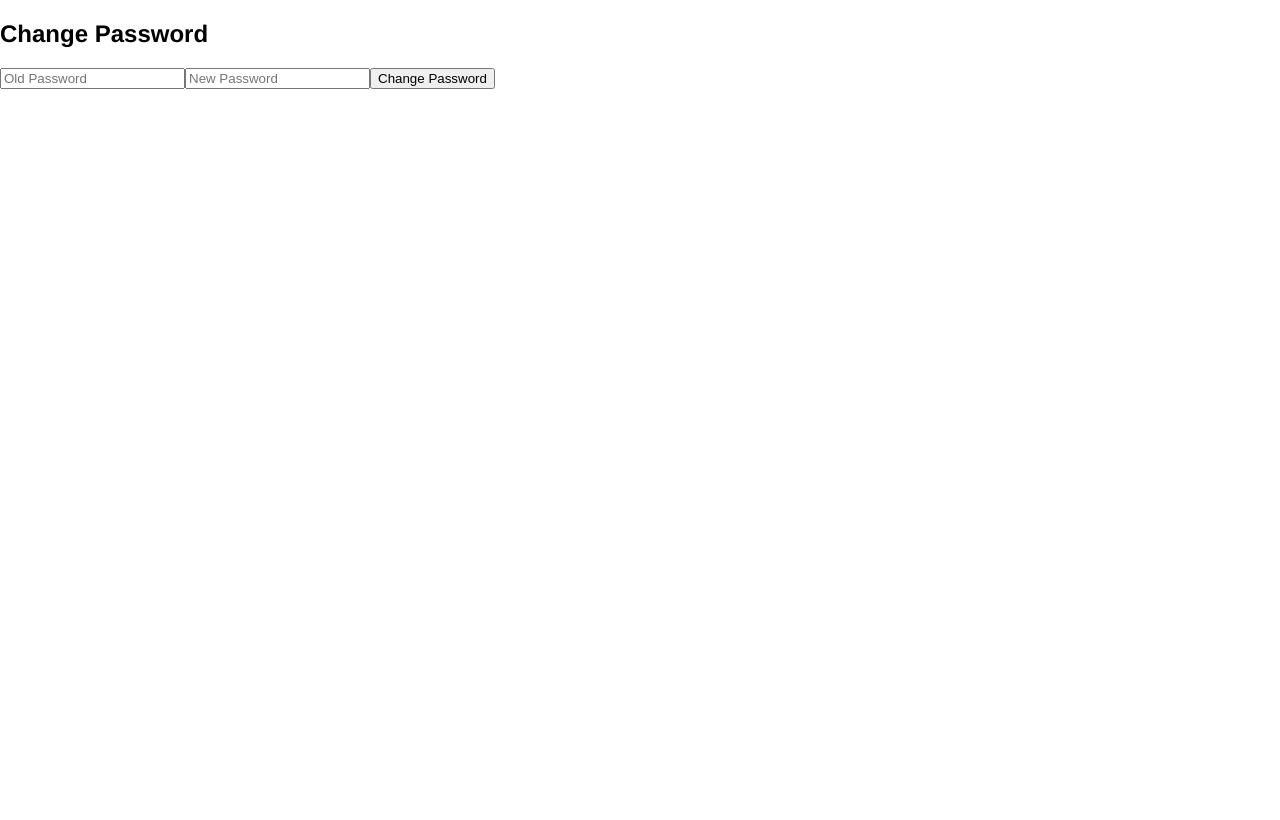
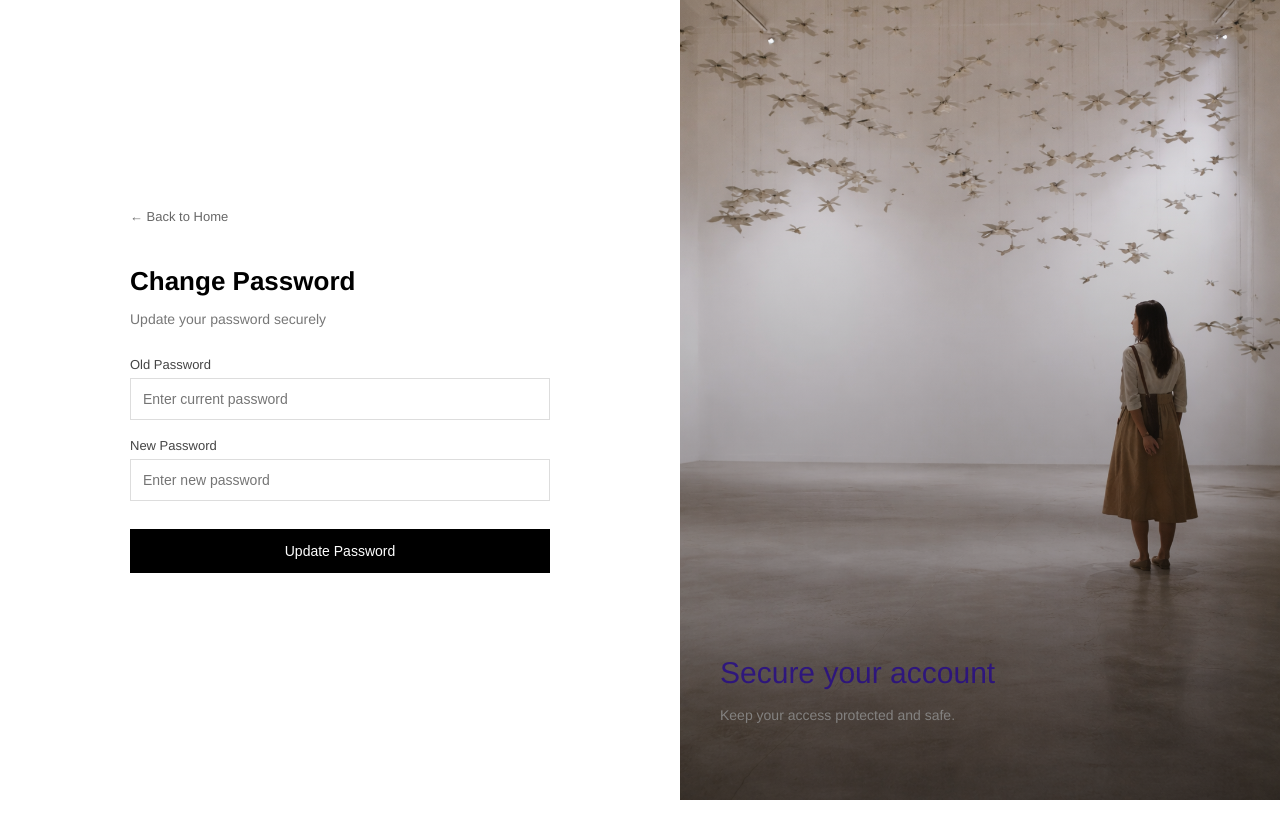
Before and after one commit to hayfa327/ApiMongoDB, a React (Vite) app in the folder frontend/mesum/: page /changePassword in a window 1280 px wide. Built offline with nearby package versions, Linux system fonts and the light colour scheme.

Commit message:
add the change password page

```diff
--- a/frontend/mesum/src/components/changePasswordPage/changePassword.css
+++ b/frontend/mesum/src/components/changePasswordPage/changePassword.css
@@ -0,0 +1,164 @@
+
+
+.authSplit {
+  display: flex;
+  min-height: 100vh;
+}
+
+
+
+.authLeft {
+  flex: 1;
+  display: flex;
+  align-items: center;
+  justify-content: center;
+  background: white;
+  padding: 40px;
+}
+
+
+.authCard {
+  width: 100%;
+  max-width: 420px;
+}
+
+
+.authRight {
+  flex: 1;
+  background-size: cover;
+  background-position: center;
+  position: relative;
+}
+
+
+.imageOverlay {
+  position: absolute;
+  inset: 0;
+  display: flex;
+  align-items: flex-end;
+  padding: 40px;
+
+}
+
+
+.imageText {
+  color: white;
+  max-width: 350px;
+}
+
+.imageText h1 {
+  font-size: 30px;
+  margin-bottom: 10px;
+}
+
+.imageText p {
+  font-size: 14px;
+  color: rgba(255,255,255,0.85);
+}
+
+.authRight::after {
+  content: "";
+  position: absolute;
+  inset: 0;
+  background: linear-gradient(
+    to top,
+    rgba(0,0,0,0.5),
+    rgba(0,0,0,0)
+  );
+}
+
+
+
+.authCard h1 {
+  font-size: 26px;
+  margin-bottom: 10px;
+}
+
+.subtitle {
+  font-size: 14px;
+  color: #777;
+  margin-bottom: 30px;
+}
+
+.inputGroup {
+  display: flex;
+  flex-direction: column;
+  margin-bottom: 18px;
+}
+
+.inputGroup label {
+  font-size: 13px;
+  margin-bottom: 6px;
+  color: #444;
+}
+
+.inputGroup input {
+  padding: 12px;
+  border: 1px solid #ddd;
+  font-size: 14px;
+}
+
+.inputGroup input:focus {
+  outline: none;
+  border-color: rgba(80, 18, 161, 0.678);
+}
+
+
+.primaryBtn {
+  width: 100%;
+  padding: 14px;
+  background: black;
+  color: white;
+  border: none;
+  cursor: pointer;
+}
+
+.primaryBtn:hover {
+  background: #33333342;
+  color: black;
+}
+
+
+
+@media (max-width: 768px) {
+  .authSplit {
+    flex-direction: column;
+  }
+
+  .authRight {
+    height: 250px;
+  }
+
+  .authLeft {
+    padding: 20px;
+  }
+}
+
+.backHome {
+  display: inline-block;
+  margin-bottom: 20px;
+  font-size: 13px;
+  color: rgba(0, 0, 0, 0.6);
+  text-decoration: none;
+  position: relative;
+  transition: 0.3s;
+}
+
+.backHome::after {
+  content: "";
+  position: absolute;
+  left: 0;
+  bottom: -3px;
+  width: 0%;
+  height: 1px;
+  background: rgba(63, 15, 236, 0.6);
+  transition: width 0.3s ease;
+}
+
+.backHome:hover::after {
+  width: 100%;
+}
+
+.backHome:hover {
+  color: black;
+}
--- a/frontend/mesum/src/components/changePasswordPage/changePassword.jsx
+++ b/frontend/mesum/src/components/changePasswordPage/changePassword.jsx
@@ -1,4 +1,7 @@
 import { useState } from "react";
+import changeImg from "../../assets/changeImg.png"
+import {Link}  from "react-router-dom";
+import "./changePassword.css"
 
 export default function ChangePassword() {
   const [oldPassword, setOldPassword] = useState("");
@@ -41,26 +44,62 @@ export default function ChangePassword() {
   };
 
   return (
-    <section>
+    <section className="authSplit">
+
+  {/* LEFT - FORM */}
+  <div className="authLeft">
+    <div className="authCard">
+     <Link to="/" className="backHome">
+  ←  Back to Home
+</Link>
       <h1>Change Password</h1>
+      <p className="subtitle">Update your password securely</p>
 
       <form onSubmit={handleChangePassword}>
+
+        <div className="inputGroup">
+          <label>Old Password</label>
           <input
             type="password"
-          placeholder="Old Password"
+            placeholder="Enter current password"
             value={oldPassword}
-          onChange={(changePasswordValue) => setOldPassword(changePasswordValue.target.value)}
+            onChange={(e) => setOldPassword(e.target.value)}
           />
+        </div>
 
+        <div className="inputGroup">
+          <label>New Password</label>
           <input
             type="password"
-          placeholder="New Password"
+            placeholder="Enter new password"
             value={newPassword}
-          onChange={(changePasswordValue) => setNewPassword(changePasswordValue.target.value)}
+            onChange={(e) => setNewPassword(e.target.value)}
           />
+        </div>
 
-        <button type="submit">Change Password</button>
+        <button type="submit" className="primaryBtn">
+          Update Password
+        </button>
+
       </form>
+
+    </div>
+  </div>
+
+  {/* RIGHT - IMAGE */}
+  <div
+    className="authRight"
+    style={{ backgroundImage: `url(${changeImg})` }}
+  >
+    <div className="imageOverlay">
+      <div className="imageText">
+        <h1>Secure your account</h1>
+        <p>Keep your access protected and safe.</p>
+      </div>
+    </div>
+  </div>
+
 </section>
-  );
+  )
+
 }
--- a/frontend/mesum/src/components/loginPage/login.css
+++ b/frontend/mesum/src/components/loginPage/login.css
@@ -107,7 +107,7 @@ html, body, #root {
   align-items: center;
   justify-content: center;
   padding: 40px;
-  background: white;
+  background: rgb(255, 255, 255);
 }
 
 .loginBox {
@@ -150,7 +150,7 @@ html, body, #root {
 
 .inputGroup input:focus {
   outline: none;
-  border-color: black;
+  border-color: rgba(80, 18, 161, 0.678);
 }
 
 
@@ -184,9 +184,9 @@ html, body, #root {
   transition: 0.3s;
 }
 
-  .primaryBtn:hover { background: #1717183b;
+  .primaryBtn:hover { background: #33333342;
   font-weight: 600;
-  color: #353535;
+  color: black;
 }
 
 
--- a/frontend/mesum/src/components/loginPage/login.jsx
+++ b/frontend/mesum/src/components/loginPage/login.jsx
@@ -76,6 +76,7 @@ export default function Login() {
               <Link to="/register" className="secondaryBtn">
   Create an account
 </Link>
+
 </div>
 
           </div>
--- a/frontend/mesum/src/components/registerPage/register.css
+++ b/frontend/mesum/src/components/registerPage/register.css
@@ -75,7 +75,7 @@
   align-items: center;
   justify-content: center;
   padding: 40px;
-  background: white;
+  background: rgb(255, 255, 255);
 }
 
 .registerBox {
@@ -131,7 +131,8 @@
   cursor: pointer;
 }
 
- .primaryBtn:hover { background: #1717183b;
+ .primaryBtn:hover {
+   background: #1717183b;
   font-weight: 600;
   color: #353535;
 }
```
Also changed, not shown: frontend/mesum/src/assets/changeImg.png (added). Lines whose indentation alone changed are shown as unchanged.
